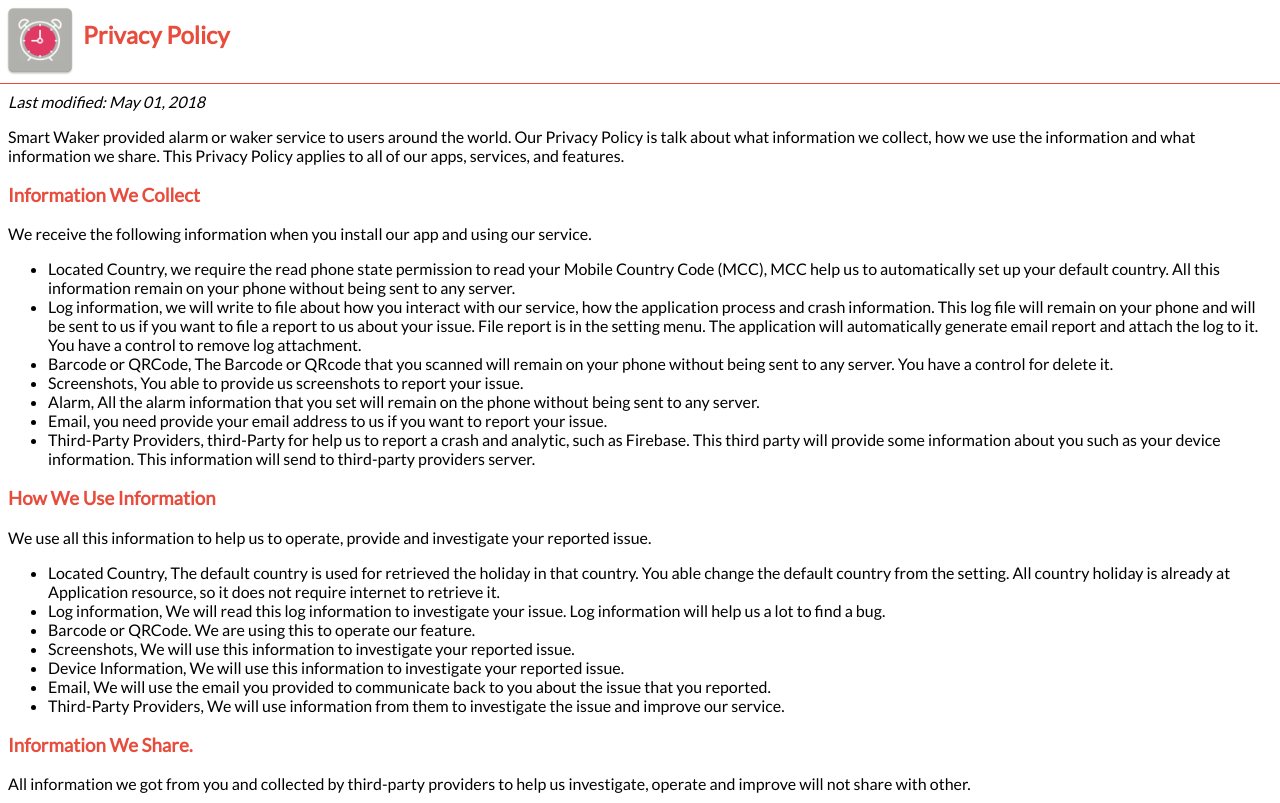
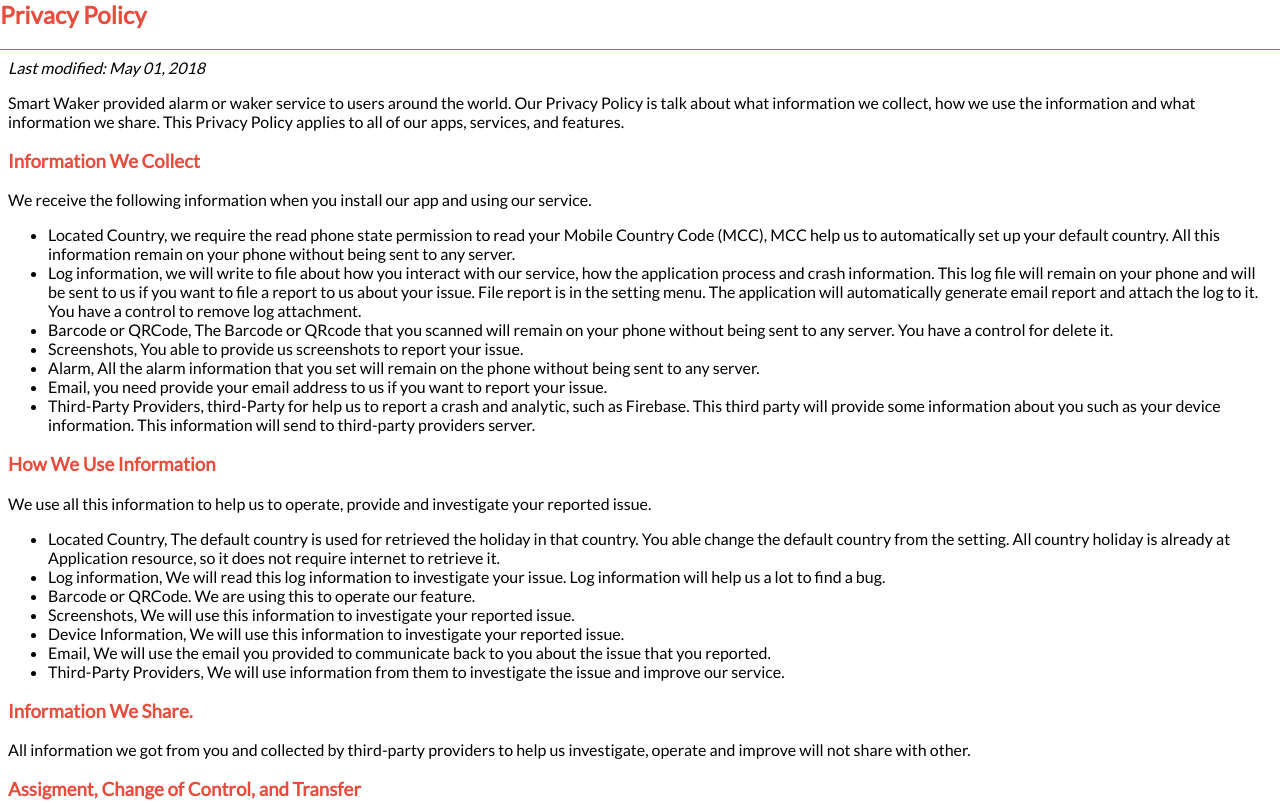
Before and after one commit to jefryjacky/jefryjacky.github.io, a plain HTML site: page product/smartwaker/privacy-policy.html in a window 1280 px wide. Shown: the top 803 px of the page. Drawn offline with nearby package versions, Linux system fonts and the light colour scheme.

Commit message:
remove logo

```diff
--- a/product/smartwaker/privacy-policy.html
+++ b/product/smartwaker/privacy-policy.html
@@ -16,7 +16,7 @@
     }
     h2 {
       vertical-align:top;
-      display: inline-block;
+      /* display: inline-block; */
     }
     h3{
       color: #e74c3c;
@@ -28,10 +28,10 @@
 </head>
 <body>
   <div class="header">
-    <div style="display: inline-block;">
+    <!-- <div style="display: inline-block;">
       <img style="height:80px;" src="images/ic_launcher-2.png" alt="logo"/>
-    </div>
-   <h2>Privacy Policy</h2>
+    </div> -->
+   <h2 class="animated rubberBand">Privacy Policy</h2>
   </div>
   <div class="container animated slideInUp">
     <i>Last modified: May 01,  2018</i>
```
